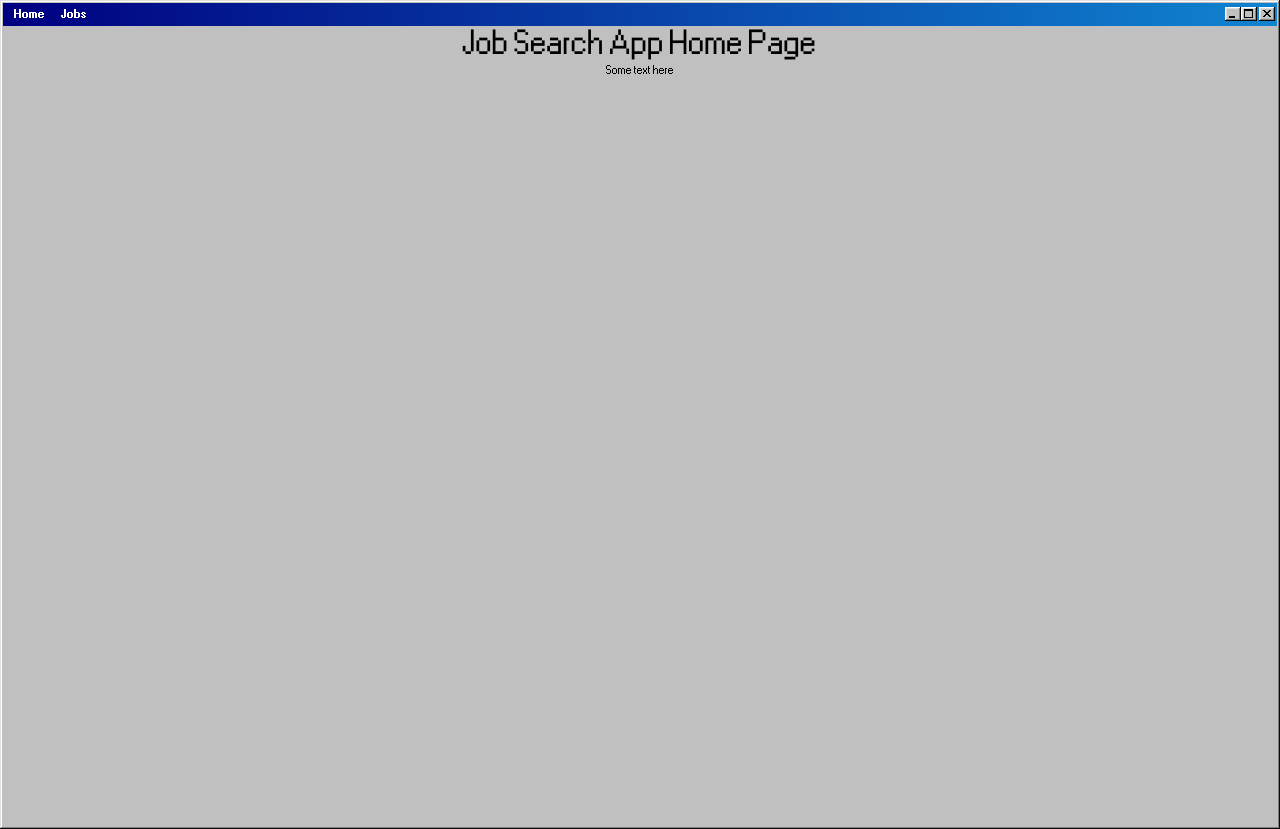
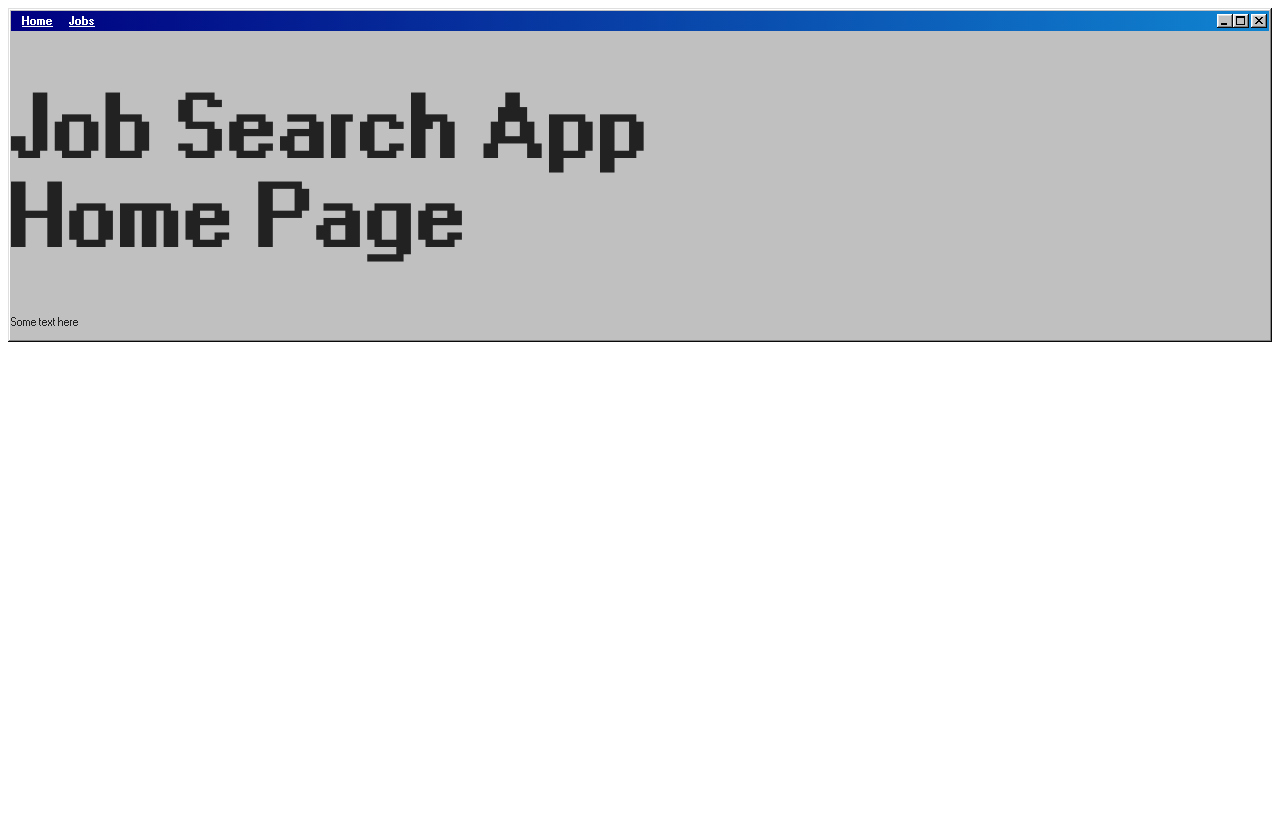
Before and after one commit to lambley/job-search-client, a Next.js app: page / in a window 1280 px wide. After the commit the page ends 800 px from the top, so only its background shows below. Built offline with nearby package versions, Linux system fonts and the light colour scheme.

Commit message:
remove tailwind and root styles

```diff
--- a/src/styles/globals.css
+++ b/src/styles/globals.css
@@ -1,31 +1 @@
-@import "tailwindcss/base";
-@import "tailwindcss/components";
-@import "tailwindcss/utilities";
-@import "tailwindcss/utilities";
 @import "98.css";
-
-:root {
-  --foreground-rgb: 0, 0, 0;
-  --background-start-rgb: 214, 219, 220;
-  --background-end-rgb: 255, 255, 255;
-  --text-color-rgb: var(--foreground-rgb);
-}
-
-@media (prefers-color-scheme: dark) {
-  :root {
-    --foreground-rgb: 255, 255, 255;
-    --background-start-rgb: 0, 0, 0;
-    --background-end-rgb: 0, 0, 0;
-    --text-color-rgb: var(--foreground-rgb);
-  }
-}
-
-body {
-  color: rgb(var(--text-color-rgb));
-  background: linear-gradient(
-      to bottom,
-      transparent,
-      rgb(var(--background-end-rgb))
-    )
-    rgb(var(--background-start-rgb));
-}
```
